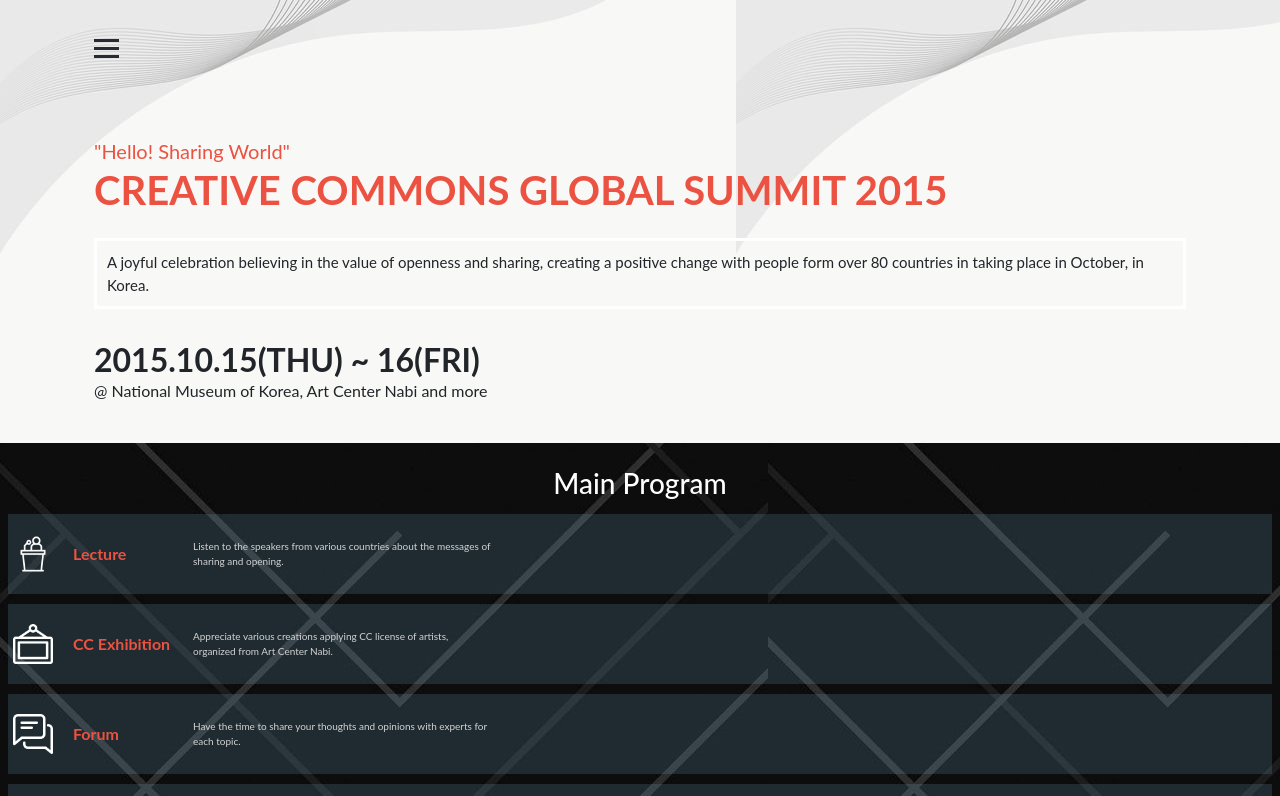
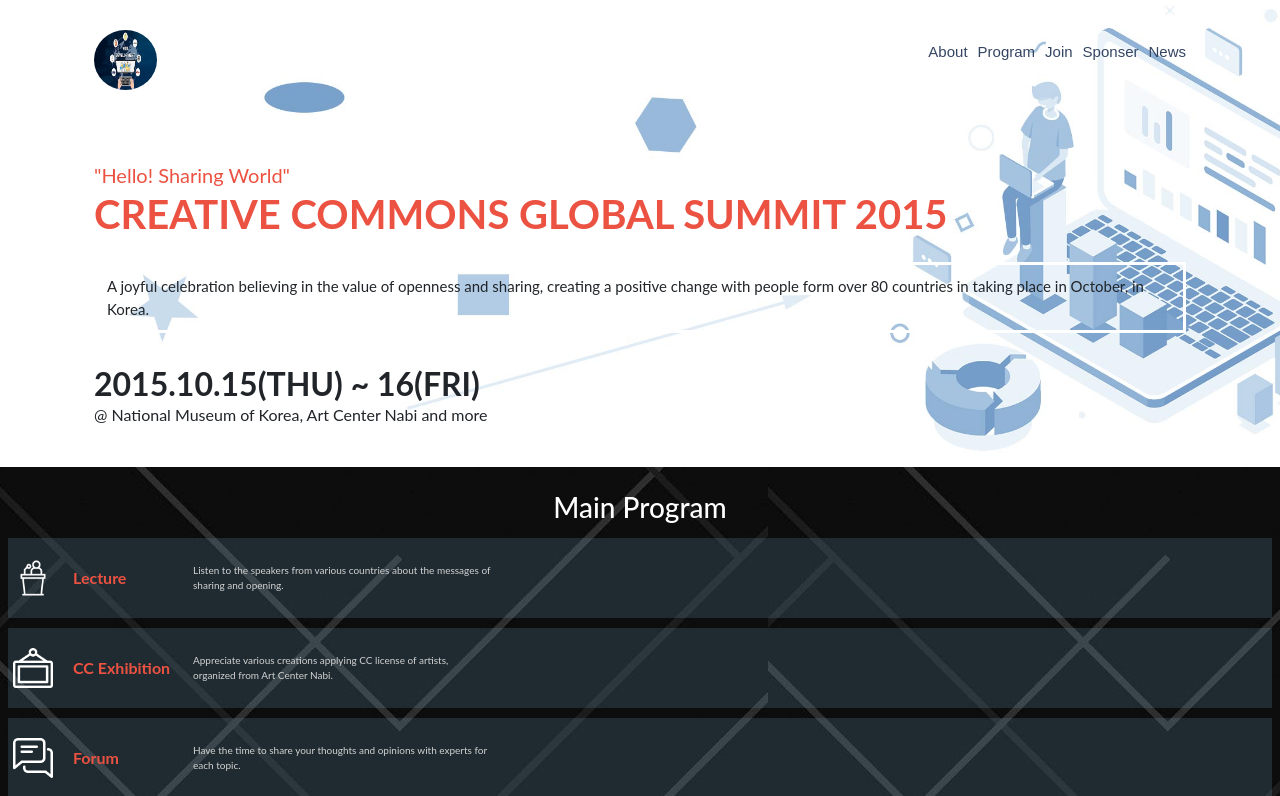
Before and after one commit to MAleemH/capstone-project, a website: page index.html in a window 1280 px wide. Shown: the top 796 px of the page. Drawn offline with nearby package versions, Linux system fonts and the light colour scheme.

Commit message:
setup navbar for desktop version

```diff
--- a/css/style.css
+++ b/css/style.css
@@ -177,3 +177,54 @@
 .flex-item-iii {
   font-size: 12px;
 }
+
+/* CSS for desktop version */
+
+@media only screen and (min-width: 768px) {
+  #intro {
+    background-image: url('../images/dt-intro-bg.jpg');
+    background-size: cover;
+  }
+
+  .hamburger {
+    display: none;
+    cursor: pointer;
+  }
+
+  .nav-menu {
+    display: none;
+  }
+
+  .navbar {
+    display: flex;
+    flex-direction: row;
+    flex-wrap: nowrap;
+    justify-content: space-between;
+    gap: 400px;
+    align-items: center;
+    height: 72px;
+  }
+
+  .logo {
+    display: flex;
+    width: 63px;
+    height: 60px;
+    border-radius: 50%;
+  }
+
+  .nav-options-ul {
+    display: flex;
+    flex-direction: row;
+    gap: 10px;
+    list-style: none;
+    font-family: 'Poppins', sans-serif;
+    font-style: normal;
+    font-weight: 500;
+    font-size: 15px;
+  }
+
+  .nav-options-ul-li-a {
+    text-decoration: none;
+    color: #344563;
+  }
+}
--- a/index.html
+++ b/index.html
@@ -20,12 +20,14 @@
                 <div class="col">
                     <nav class="navbar">
 
-                        <img class="logo" alt="Logo" src="images/my-logo.png">
+                        <a href="index.html"><img class="logo" alt="Logo" src="images/web-development-logo.jpg"></a>
 
                         <ul class="nav-options-ul">
-                            <li class="nav-options-ul-li"><a class="nav-options-ul-li-a" href="#portfolio">Portfolio</a></li>
-                            <li class="nav-options-ul-li"><a class="nav-options-ul-li-a" href="#about">About</a></li>
-                            <li class="nav-options-ul-li"><a class="nav-options-ul-li-a" href="#contact">Contact</a></li>
+                            <li class="nav-options-ul-li"><a class="nav-options-ul-li-a" href="about.html">About</a></li>
+                            <li class="nav-options-ul-li"><a class="nav-options-ul-li-a" href="#main-program">Program</a></li>
+                            <li class="nav-options-ul-li"><a class="nav-options-ul-li-a" href="#join">Join</a></li>
+                            <li class="nav-options-ul-li"><a class="nav-options-ul-li-a" href="#sponser">Sponser</a></li>
+                            <li class="nav-options-ul-li"><a class="nav-options-ul-li-a" href="#news">News</a></li>
                         </ul>
 
                         <!-- for mobile -->
@@ -37,7 +39,6 @@
                         </div>
 
                         <ul class="nav-menu">
-                            <li class="nav-options"><a class="nav-options-ul-li-a" href="index.html">Home</a></li>
                             <li class="nav-options"><a class="nav-options-ul-li-a" href="about.html">About</a></li>
                             <li class="nav-options"><a class="nav-options-ul-li-a" href="#main-program">Program</a></li>
                             <li class="nav-options"><a class="nav-options-ul-li-a" href="#join">Join</a></li>
```
Also changed, not shown: about.html (+6 -5 lines), images/dt-intro-bg.jpg (added), images/web-development-logo.jpg (added).
